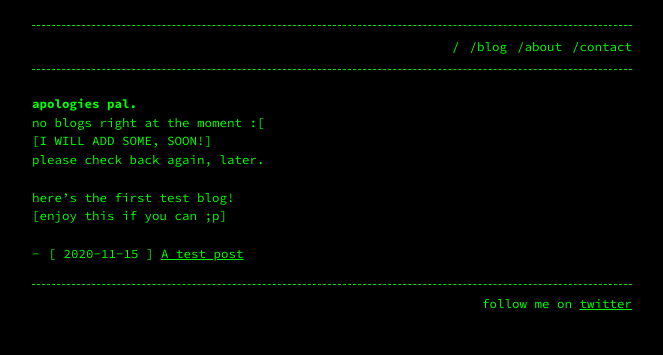
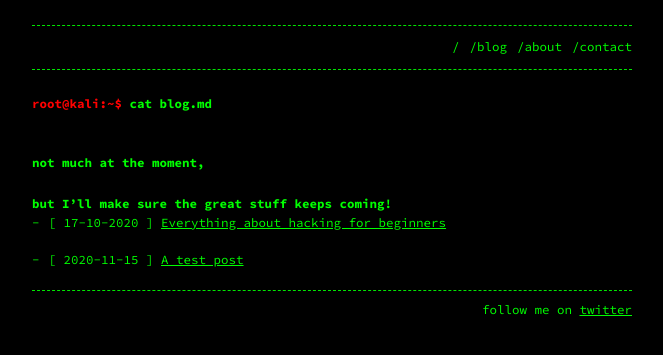
Before and after one commit to thenishkarshagarwal/thenishkarshagarwal.github.io, a Jekyll site: the page built from blog.md, in a window 1280 px wide. Shown: the top 355 px of the page, without its empty margins (308-971 px from the left). Built offline with Jekyll 4.4.1, drawn with Linux system fonts in a browser that asks for light colours.

Commit message:
a little  change

```diff
--- a/blog.md
+++ b/blog.md
@@ -3,10 +3,9 @@ title: /blog
 layout: home
 permalink: /blog/
 ---
-# apologies pal.
-no blogs right at the moment :[
-[I WILL ADD SOME, SOON!]
-please check back again, later.
+
+# <span style="color: red;">root@kali:~$</span> cat blog.md
 <span style="color: black;">.</span>
-here's the first test blog!
-[enjoy this if you can ;p]
+# not much at the moment,
+# but I'll make sure the great stuff keeps coming!<br>
+- [ 17-10-2020 ] [Everything about hacking for beginners](thenishkarshagarwal.github.io/blog/everything_about_hacking-beginners.md)
```
Also changed, not shown: _posts/everything_about_hacking-beginners.md (added).
